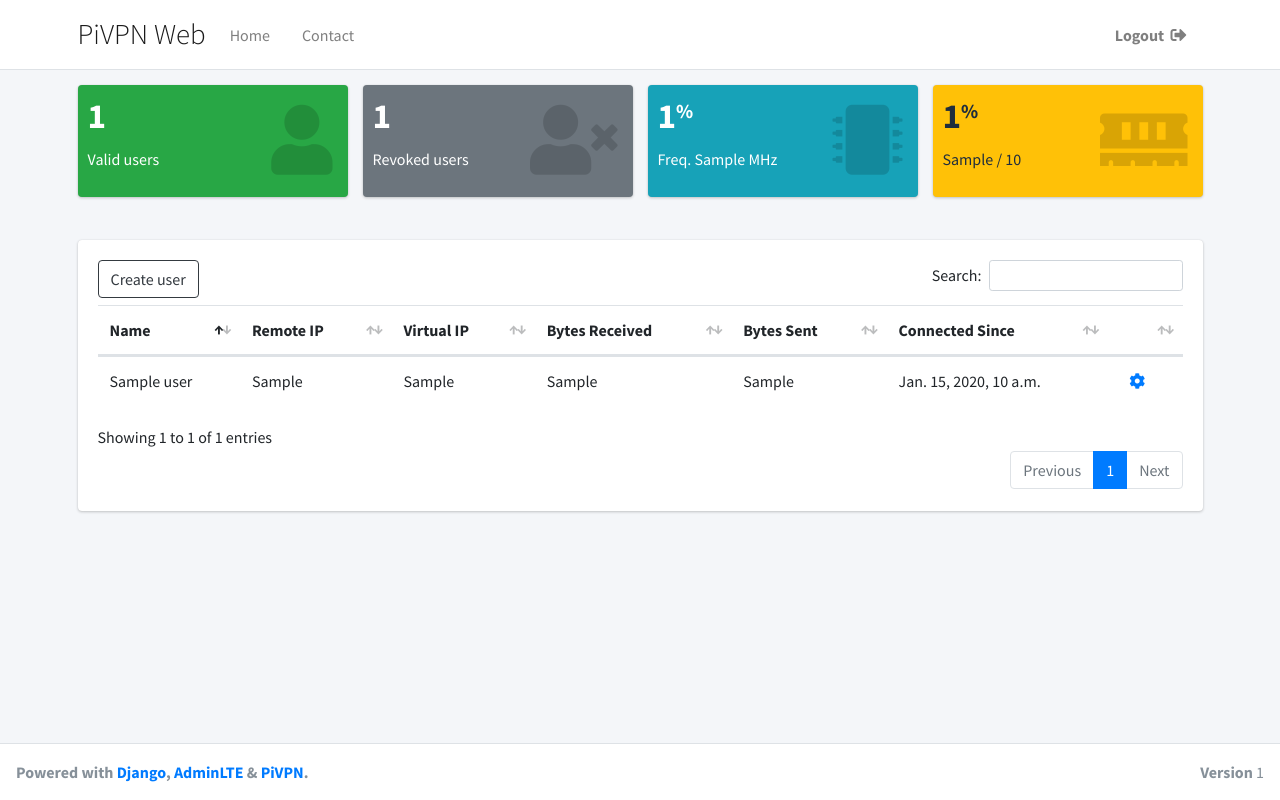
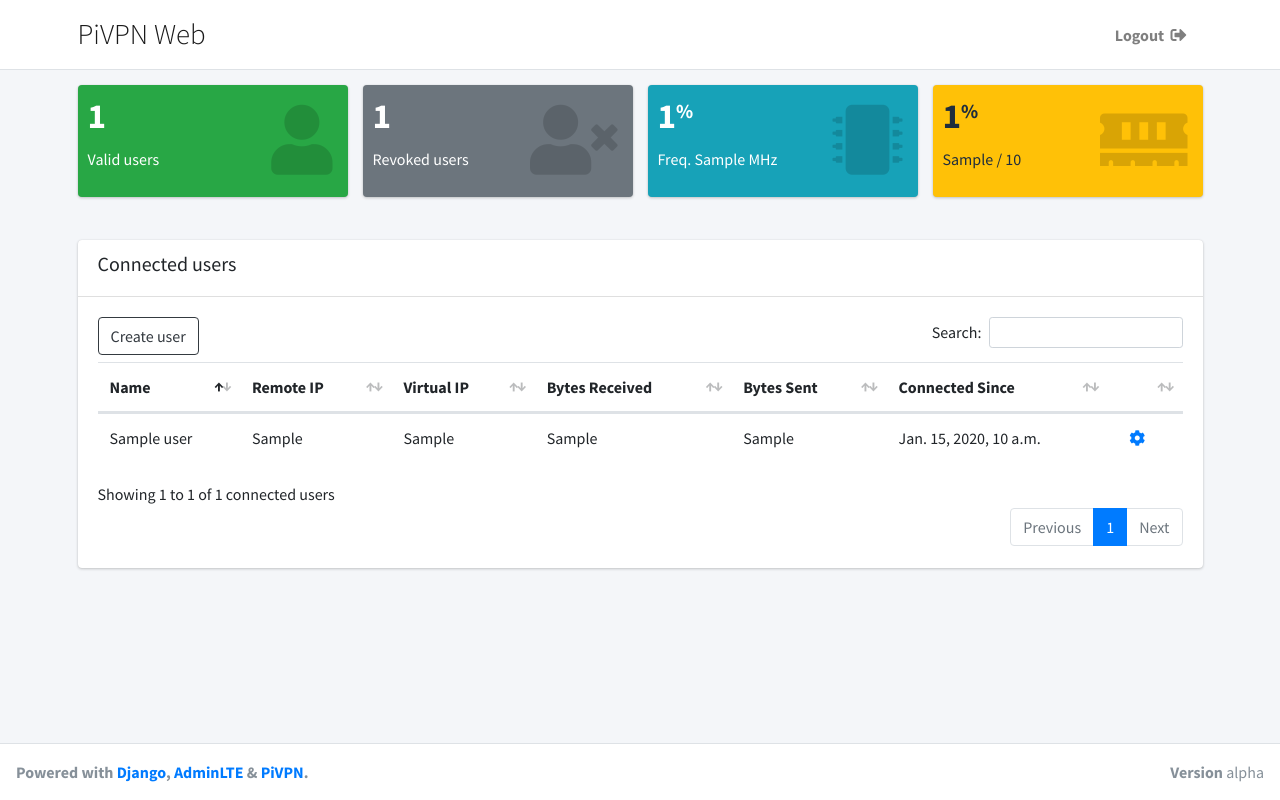
Before and after one commit to leapoli/pivpn-web, a Django app: template templates/pivpnweb/index.html in a window 1280 px wide. Run offline with Django 3.2, Linux system fonts and the light colour scheme; the template is opened without the code that fills it: most values are stand-ins (such as "Sample title", 1, 10 or a date in 2020); some libraries are stand-ins or nearby versions.

Commit message:
Function: get_list_users
Frontend: fixes on templates and showing count of valid and revoked users

```diff
--- a/pivpnweb/static/js/pivpn-web.js
+++ b/pivpnweb/static/js/pivpn-web.js
@@ -1,9 +1,35 @@
-$(document).ready(function() {
-    // Prevent sending forms with enter key
-    $(window).keydown(function(event){
-        if(event.keyCode == 13) {
-            event.preventDefault();
-            return false;
+table = $("#datatable").DataTable({
+    "responsive": true,
+    "paging": true,
+    "lengthChange": false,
+    "searching": true,
+    "ordering": true,
+    "info": true,
+    "autoWidth": false,
+    "pageLength": 7,
+    dom: 'Bfrtip',
+    buttons:[
+    {
+        text: 'Create user',
+        className: 'btn btn-outline-dark',
+        attr:
+        {
+            id: 'articulo-nuevo'
+        },
+        action: function ( e, dt, node, config )
+        {
+          //$('#modal-nuevo-articulo').modal('show')
+        },
+        init: function(api, node, config){
+          $(node).removeClass('dt-button')
         }
-    });
+    }],
+    language:{
+        "emptyTable":     "No connected users",
+        "info":           "Showing _START_ to _END_ of _TOTAL_ connected users",
+        "infoEmpty":      "Showing 0 to 0 of 0 connected users",
+        "infoFiltered":   "(filtered from _MAX_ total connected users)",
+        "lengthMenu":     "Show _MENU_ connected users",
+        "zeroRecords":    "No matching connected users found",
+    }
 });
--- a/templates/pivpnweb/base.html
+++ b/templates/pivpnweb/base.html
@@ -17,7 +17,6 @@
 <script src='{% static "plugins/jquery/jquery.min.js" %}'></script>
 <script src='{% static "plugins/bootstrap/js/bootstrap.bundle.min.js" %}'></script>
 <script src='{%static "dist/js/adminlte.min.js"%}'></script>
-<script src='{%static "js/login.js"%}'></script>
 {%block extra-js%}
 {%endblock extra-js%}
 </body>
--- a/templates/pivpnweb/index.html
+++ b/templates/pivpnweb/index.html
@@ -22,12 +22,6 @@
       </button>
       <div class="collapse navbar-collapse order-3" id="navbarCollapse">
         <ul class="navbar-nav">
-          <li class="nav-item">
-            <a href="index3.html" class="nav-link">Home</a>
-          </li>
-          <li class="nav-item">
-            <a href="#" class="nav-link">Contact</a>
-          </li>
         </ul>
         <ul class="order-1 order-md-3 navbar-nav navbar-no-expand ml-auto">
             <li class="nav-item">
@@ -47,7 +41,7 @@
           <div class="col-lg-3 col-6">
             <div class="small-box bg-success">
               <div class="inner">
-                <h3>{{connected_users|length}}</h3>
+                <h3>{{valid_users|length}}</h3>
                 <p>Valid users</p>
               </div>
               <div class="icon">
@@ -58,7 +52,7 @@
           <div class="col-lg-3 col-6">
             <div class="small-box bg-secondary">
               <div class="inner">
-                <h3>{{connected_users|length}}</h3>
+                <h3>{{revoked_users|length}}</h3>
                 <p>Revoked users</p>
               </div>
               <div class="icon">
@@ -96,6 +90,9 @@
         <div class="row">
           <div class="col-lg-12">
             <div class="card">
+              <div class="card-header">
+                <h5>Connected users</h5>
+              </div>
               <div class="card-body">
                 <table class="table table-valign-middle table-hover" id="datatable">
                   <thead>
@@ -143,7 +140,7 @@
     </div>
   </div>
   <footer class="main-footer">
-    <div class="float-right d-none d-sm-inline"><strong>Version</strong> 1</div>
+    <div class="float-right d-none d-sm-inline"><strong>Version</strong> alpha</div>
     <strong>Powered with
     <a href="https://www.djangoproject.com/">Django</a>,
     <a href="https://adminlte.io">AdminLTE</a> &
@@ -158,33 +155,5 @@
 <script src='{% static "plugins/datatables-responsive/js/dataTables.responsive.min.js" %}'></script>
 <script src='{% static "plugins/datatables-responsive/js/responsive.bootstrap4.min.js" %}'></script>
 <script src='{% static "plugins/datatables-buttons/js/dataTables.buttons.min.js" %}'></script>
-<script>
-table = $("#datatable").DataTable({
-    "responsive": true,
-    "paging": true,
-    "lengthChange": false,
-    "searching": true,
-    "ordering": true,
-    "info": true,
-    "autoWidth": false,
-    "pageLength": 7,
-    dom: 'Bfrtip',
-    buttons:[
-    {
-        text: 'Create user',
-        className: 'btn btn-outline-dark',
-        attr:
-        {
-            id: 'articulo-nuevo'
-        },
-        action: function ( e, dt, node, config )
-        {
-          //$('#modal-nuevo-articulo').modal('show')
-        },
-        init: function(api, node, config){
-          $(node).removeClass('dt-button')
-        }
-    }],
-});
-</script>
+<script src='{%static "js/pivpn-web.js"%}'></script>
 {%endblock extra-js%}
--- a/templates/pivpnweb/login.html
+++ b/templates/pivpnweb/login.html
@@ -30,7 +30,6 @@
 <script src='{% static "plugins/jquery/jquery.min.js" %}'></script>
 <script src='{% static "plugins/bootstrap/js/bootstrap.bundle.min.js" %}'></script>
 <script src='{%static "dist/js/adminlte.min.js"%}'></script>
-<script src='{%static "js/pivpn-web.js"%}'></script>
 <script src='{%static "js/login.js"%}'></script>
 </body>
 </html>
```
Also changed, not shown: pivpnweb/views.py (+11 -2 lines), vpn/views.py (+28 -2 lines).
